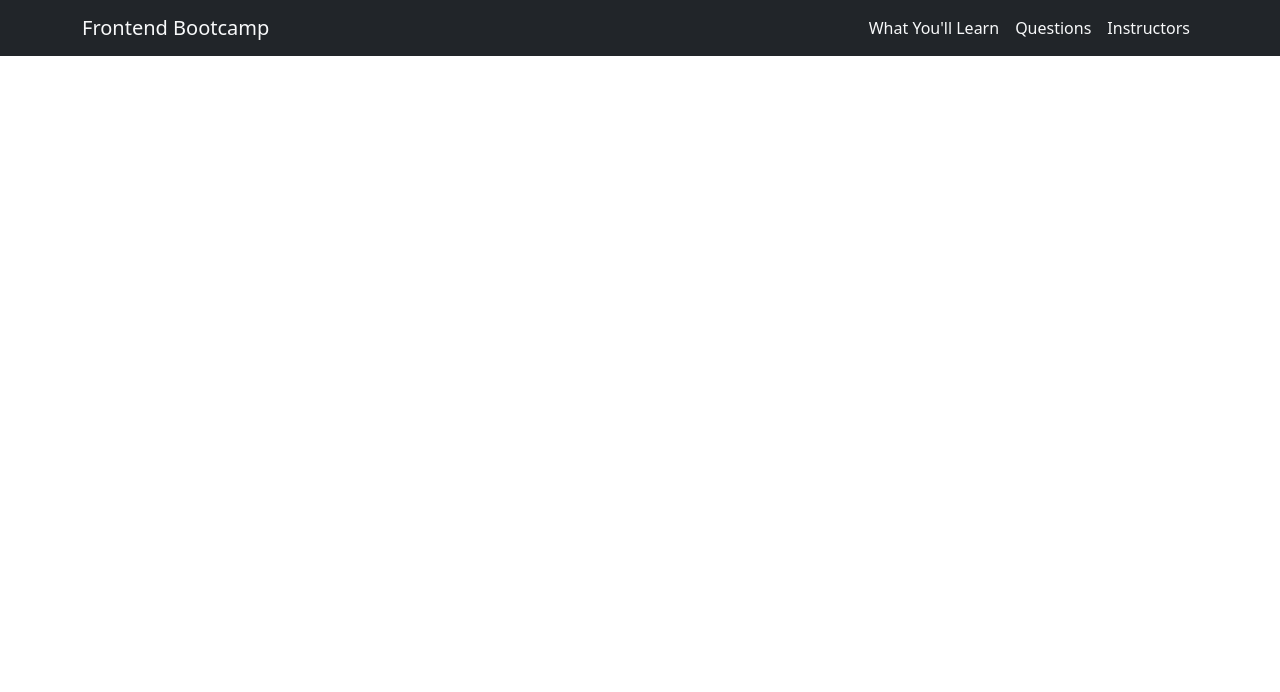
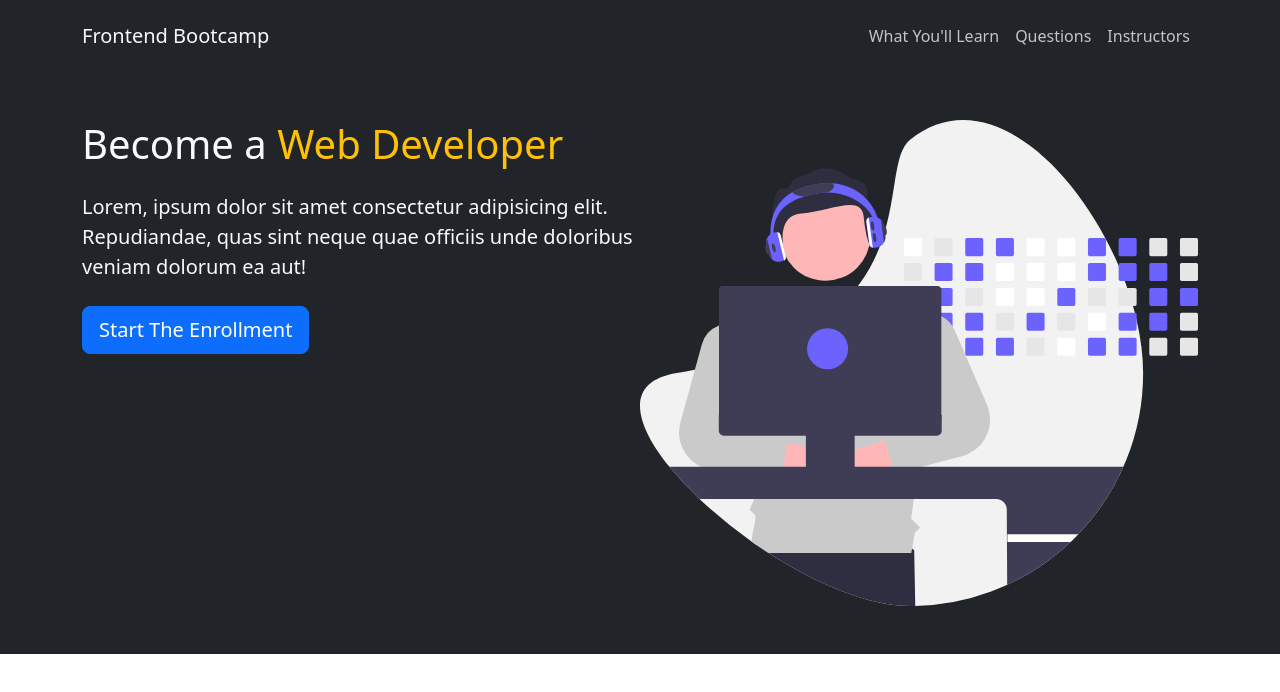
Before and after one commit to mohamadpirsali/Boostrap, a plain HTML site: page index.html in a window 1280 px wide. Drawn offline with nearby package versions, Linux system fonts and the light colour scheme.

Commit message:
build showcase component

```diff
--- a/index.html
+++ b/index.html
@@ -16,7 +16,8 @@
     <title>Frontend Bootcamp</title>
   </head>
   <body>
-    <nav class="navbar navbar-expand-lg bg-dark">
+    <!-- Navbar -->
+    <nav class="navbar navbar-expand-lg bg-dark py-3">
       <div class="container">
         <a href="#" class="navbar-brand text-light">Frontend Bootcamp</a>
         <button
@@ -32,18 +33,48 @@
         <div class="collapse navbar-collapse" id="navmenu">
           <ul class="navbar-nav ms-auto">
             <li class="nav-item">
-              <a href="#learn" class="nav-link text-light">What You'll Learn</a>
+              <a href="#learn" class="nav-link text-light opacity-75"
+                >What You'll Learn</a
+              >
             </li>
             <li class="nav-item">
-              <a href="#questions" class="nav-link text-light">Questions</a>
+              <a href="#questions" class="nav-link text-light opacity-75"
+                >Questions</a
+              >
             </li>
             <li class="nav-item">
-              <a href="#instructors" class="nav-link text-light">Instructors</a>
+              <a href="#instructors" class="nav-link text-light opacity-75"
+                >Instructors</a
+              >
             </li>
           </ul>
         </div>
       </div>
     </nav>
+
+    <!-- Showcase -->
+    <section class="bg-dark text-light p-5 text-center text-sm-start">
+      <div class="container">
+        <div
+          class="d-sm-flex flex-row align-item-center justify-content-between"
+        >
+          <div>
+            <h1>Become a <span class="text-warning">Web Developer</span></h1>
+            <p class="lead my-4">
+              Lorem, ipsum dolor sit amet consectetur adipisicing elit.
+              Repudiandae, quas sint neque quae officiis unde doloribus veniam
+              dolorum ea aut!
+            </p>
+            <button class="btn btn-primary btn-lg">Start The Enrollment</button>
+          </div>
+          <img
+            class="img-fluid w-50 d-none d-sm-block"
+            src="img/showcase.svg"
+            alt=""
+          />
+        </div>
+      </div>
+    </section>
 
     <script
       src="https://cdn.jsdelivr.net/npm/bootstrap@5.3.3/dist/js/bootstrap.bundle.min.js"
```
Also changed, not shown: components/navbar.html (added, +28 -0 lines), components/showcase.html (added, +19 -0 lines), img/fundamental.svg (added), img/react.svg (added), img/showcase.svg (added).
